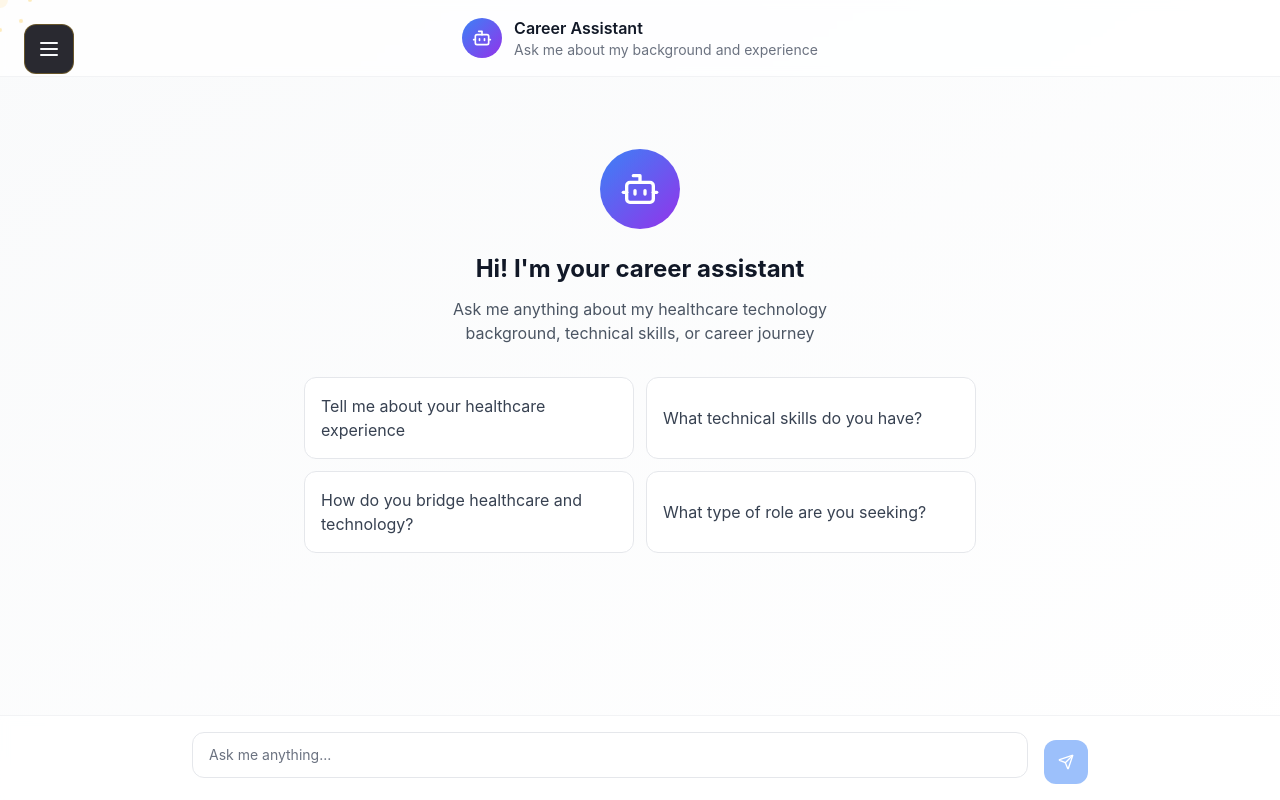
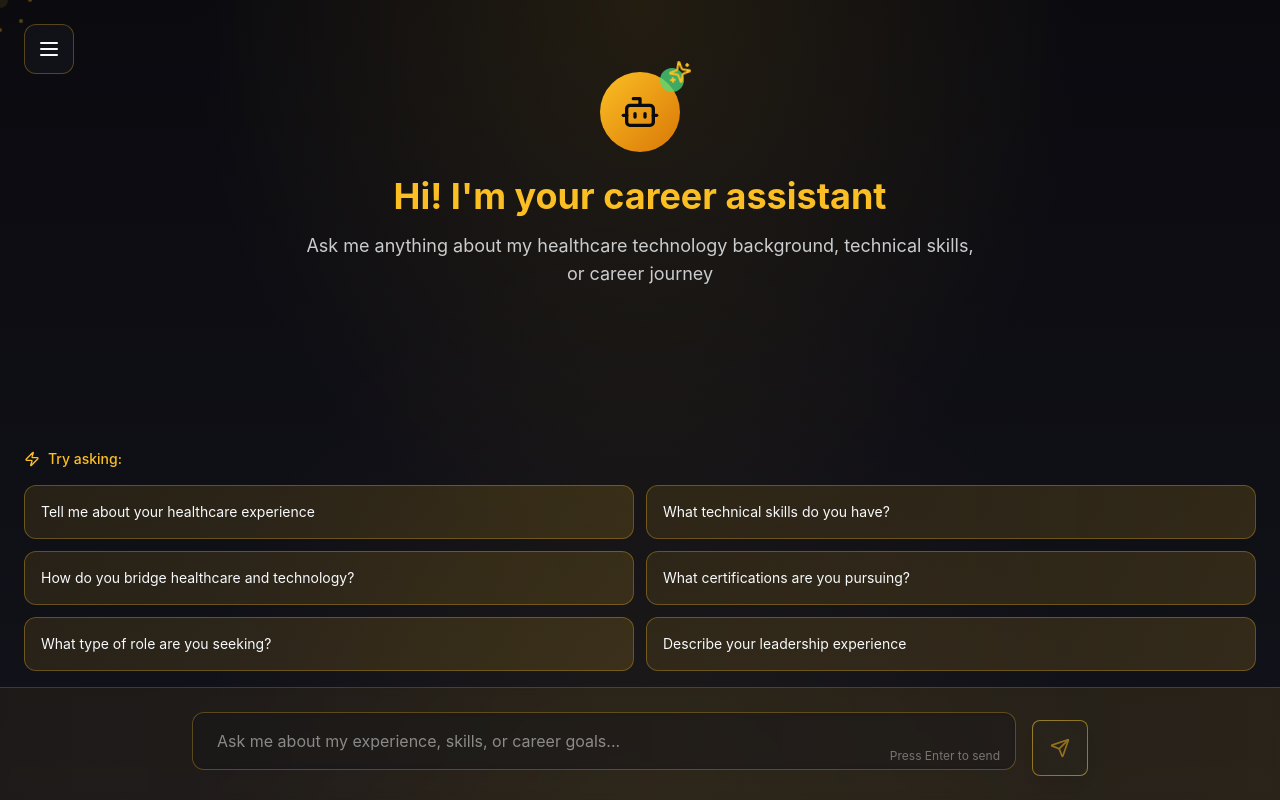
Before and after one commit to ThunderConstellations/ThunderConstellations.io, a React (Vite) app: page /chat in a window 1280 px wide. Built offline with nearby package versions, Linux system fonts and the light colour scheme.

Commit message:
Refactor: Make AI chat the main page
Make the AI chat the main page, removing the floating chat component.

```diff
--- a/src/components/AIChat.tsx
+++ b/src/components/AIChat.tsx
@@ -21,14 +21,7 @@ interface Message {
 }
 
 const AIChat: React.FC<AIChatProps> = ({ isFullscreen = false, onToggleFullscreen, onClose }) => {
-  const [messages, setMessages] = useState<Message[]>([
-    {
-      id: 1,
-      type: 'assistant',
-      content: "Hello! I'm here to discuss my background in healthcare technology and help answer questions about my experience bridging tech and compassionate care. What would you like to know?",
-      timestamp: new Date()
-    }
-  ]);
+  const [messages, setMessages] = useState<Message[]>([]);
   const [inputValue, setInputValue] = useState('');
   const [isTyping, setIsTyping] = useState(false);
   const [showPrompts, setShowPrompts] = useState(true);
@@ -92,8 +85,10 @@ const AIChat: React.FC<AIChatProps> = ({ isFullscreen = false, onToggleFullscree
     setShowPrompts(false);
   };
 
-  // When used as main page content, use full screen styles
-  const containerClasses = isFullscreen && !onClose
+  // When used as main page content (no onClose prop), use full screen layout
+  const isMainPage = !onClose;
+
+  const containerClasses = isMainPage
     ? 'min-h-screen w-full flex flex-col'
     : `${isFullscreen
         ? 'fixed inset-0 z-50'
@@ -111,12 +106,14 @@ const AIChat: React.FC<AIChatProps> = ({ isFullscreen = false, onToggleFullscree
       />
 
       {/* Messages Container */}
-      <div className="flex-1 overflow-y-auto p-6 space-y-6">
+      <div className="flex-1 overflow-y-auto">
+        <div className="max-w-4xl mx-auto p-6">
           <ChatWelcome
-          isFullscreen={isFullscreen}
-          showWelcome={!onClose}
+            isFullscreen={isMainPage}
+            showWelcome={messages.length === 0}
           />
 
+          <div className="space-y-6">
             {messages.map((message, index) => (
               <ChatMessage
                 key={message.id}
@@ -124,14 +121,16 @@ const AIChat: React.FC<AIChatProps> = ({ isFullscreen = false, onToggleFullscree
                 index={index}
               />
             ))}
+          </div>
 
           <TypingIndicator isVisible={isTyping} />
 
           <div ref={messagesEndRef} />
         </div>
+      </div>
 
       <QuickPrompts
-        isVisible={showPrompts && messages.length === 1}
+        isVisible={showPrompts && messages.length === 0}
         onPromptSelect={handlePromptSelect}
       />
 
--- a/src/components/chat/ChatInput.tsx
+++ b/src/components/chat/ChatInput.tsx
@@ -18,7 +18,7 @@ const ChatInput: React.FC<ChatInputProps> = ({
   disabled
 }) => {
   return (
-    <div className="p-6 border-t border-cosmic-gold/20 bg-gradient-to-r from-cosmic-gold/5 to-cosmic-gold/10">
+    <div className="p-6 border-t border-cosmic-gold/20 bg-gradient-to-r from-cosmic-gold/5 to-cosmic-gold/10 backdrop-blur-sm sticky bottom-0">
       <div className="flex gap-4 items-end max-w-4xl mx-auto">
         <div className="flex-1 relative">
           <textarea
--- a/src/components/chat/ChatWelcome.tsx
+++ b/src/components/chat/ChatWelcome.tsx
@@ -8,22 +8,23 @@ interface ChatWelcomeProps {
 }
 
 const ChatWelcome: React.FC<ChatWelcomeProps> = ({ isFullscreen, showWelcome }) => {
-  if (!isFullscreen || !showWelcome) {
+  if (!showWelcome) {
     return null;
   }
 
   return (
-    <div className="text-center py-8 animate-fade-in">
-      <div className="flex justify-center mb-4">
+    <div className="text-center py-12 animate-fade-in">
+      <div className="flex justify-center mb-6">
         <div className="relative">
-          <div className="w-16 h-16 rounded-full bg-gradient-to-br from-cosmic-gold to-cosmic-gold-dark flex items-center justify-center">
-            <Bot className="w-8 h-8 text-cosmic-black" />
+          <div className="w-20 h-20 rounded-full bg-gradient-to-br from-cosmic-gold to-cosmic-gold-dark flex items-center justify-center">
+            <Bot className="w-10 h-10 text-cosmic-black" />
           </div>
-          <Sparkles className="absolute -top-2 -right-2 w-6 h-6 text-cosmic-gold animate-spin" />
+          <div className="absolute -top-1 -right-1 w-6 h-6 bg-green-400 rounded-full animate-pulse border-3 border-cosmic-black" />
+          <Sparkles className="absolute -top-3 -right-3 w-6 h-6 text-cosmic-gold animate-spin" />
         </div>
       </div>
-      <h1 className="text-3xl font-bold text-cosmic-gold mb-2">Career Assistant</h1>
-      <p className="text-cosmic-starlight/80 max-w-2xl mx-auto">
+      <h1 className="text-4xl font-bold text-cosmic-gold mb-4">Hi! I'm your career assistant</h1>
+      <p className="text-cosmic-starlight/80 max-w-2xl mx-auto text-lg mb-8">
         Ask me anything about my healthcare technology background, technical skills, or career journey
       </p>
     </div>
--- a/src/pages/Chat.tsx
+++ b/src/pages/Chat.tsx
@@ -1,200 +1,11 @@
 
-import React, { useState, useRef, useEffect } from 'react';
-import { Send, User, Bot } from 'lucide-react';
-import SmoothLoader from '../components/chat/SmoothLoader';
-
-interface Message {
-  id: number;
-  type: 'user' | 'assistant';
-  content: string;
-  timestamp: Date;
-}
+import React from 'react';
+import AIChat from '../components/AIChat';
 
 const Chat = () => {
-  const [messages, setMessages] = useState<Message[]>([]);
-  const [inputValue, setInputValue] = useState('');
-  const [isTyping, setIsTyping] = useState(false);
-  const [showWelcome, setShowWelcome] = useState(true);
-  const messagesEndRef = useRef<HTMLDivElement>(null);
-
-  const scrollToBottom = () => {
-    messagesEndRef.current?.scrollIntoView({ behavior: 'smooth' });
-  };
-
-  useEffect(() => {
-    scrollToBottom();
-  }, [messages]);
-
-  const handleSendMessage = async () => {
-    if (!inputValue.trim()) return;
-
-    const userMessage: Message = {
-      id: Date.now(),
-      type: 'user',
-      content: inputValue,
-      timestamp: new Date()
-    };
-
-    setMessages(prev => [...prev, userMessage]);
-    setInputValue('');
-    setIsTyping(true);
-    setShowWelcome(false);
-
-    // Enhanced AI responses
-    setTimeout(() => {
-      const responses = [
-        "My healthcare background spans 5+ years in care coordination and mental health support, combined with growing expertise in React, TypeScript, and full-stack development. I've led teams in building technology solutions that directly improved patient outcomes and streamlined clinical workflows.",
-        "I specialize in creating healthcare technology that prioritizes both user experience and clinical effectiveness. My unique perspective comes from understanding both the technical requirements and the real-world healthcare challenges that solutions need to address.",
-        "What distinguishes me is my ability to bridge the gap between technical implementation and healthcare needs. I've worked directly with care teams, understand clinical workflows, and can translate complex healthcare requirements into elegant technical solutions.",
-        "I'm passionate about using technology to make healthcare more accessible and efficient. My experience includes mental health program coordination, care team leadership, and developing solutions that serve both providers and patients effectively.",
-        "I'm actively pursuing certifications in cybersecurity and cloud platforms like Azure, while building on my healthcare foundation. I'm particularly interested in roles that combine my healthcare domain knowledge with growing technical expertise.",
-        "My goal is to contribute to organizations that value both technical innovation and meaningful healthcare impact. I'm open to opportunities in the Chicago area or remote positions, with relocation considered for the right opportunity."
-      ];
-
-      const assistantMessage: Message = {
-        id: Date.now() + 1,
-        type: 'assistant',
-        content: responses[Math.floor(Math.random() * responses.length)],
-        timestamp: new Date()
-      };
-
-      setMessages(prev => [...prev, assistantMessage]);
-      setIsTyping(false);
-    }, 1200 + Math.random() * 800);
-  };
-
-  const handleKeyPress = (e: React.KeyboardEvent) => {
-    if (e.key === 'Enter' && !e.shiftKey) {
-      e.preventDefault();
-      handleSendMessage();
-    }
-  };
-
   return (
-    <div className="min-h-screen bg-gradient-to-br from-gray-50 to-white flex flex-col">
-      {/* Header */}
-      <div className="bg-white/80 backdrop-blur-sm border-b border-gray-200/50 p-4 sticky top-0 z-10">
-        <div className="max-w-4xl mx-auto flex items-center justify-center">
-          <div className="flex items-center gap-3">
-            <div className="w-10 h-10 rounded-full bg-gradient-to-br from-blue-500 to-purple-600 flex items-center justify-center">
-              <Bot className="w-5 h-5 text-white" />
-            </div>
-            <div>
-              <h1 className="font-semibold text-gray-900">Career Assistant</h1>
-              <p className="text-sm text-gray-500">Ask me about my background and experience</p>
-            </div>
-          </div>
-        </div>
-      </div>
-
-      {/* Messages Container */}
-      <div className="flex-1 overflow-y-auto">
-        <div className="max-w-4xl mx-auto p-6">
-          {/* Welcome Message */}
-          {showWelcome && messages.length === 0 && (
-            <div className="text-center py-12 animate-fade-in">
-              <div className="w-20 h-20 rounded-full bg-gradient-to-br from-blue-500 to-purple-600 flex items-center justify-center mx-auto mb-6">
-                <Bot className="w-10 h-10 text-white" />
-              </div>
-              <h2 className="text-2xl font-bold text-gray-900 mb-3">Hi! I'm your career assistant</h2>
-              <p className="text-gray-600 max-w-md mx-auto mb-8">
-                Ask me anything about my healthcare technology background, technical skills, or career journey
-              </p>
-
-              {/* Quick Questions */}
-              <div className="grid grid-cols-1 md:grid-cols-2 gap-3 max-w-2xl mx-auto">
-                {[
-                  "Tell me about your healthcare experience",
-                  "What technical skills do you have?",
-                  "How do you bridge healthcare and technology?",
-                  "What type of role are you seeking?"
-                ].map((question, index) => (
-                  <button
-                    key={index}
-                    onClick={() => setInputValue(question)}
-                    className="p-4 text-left bg-white rounded-xl border border-gray-200 hover:border-blue-300 hover:shadow-sm transition-all duration-200 text-gray-700 hover:text-blue-600"
-                  >
-                    {question}
-                  </button>
-                ))}
-              </div>
-            </div>
-          )}
-
-          {/* Messages */}
-          <div className="space-y-6">
-            {messages.map((message, index) => (
-              <div
-                key={message.id}
-                className={`flex gap-4 ${message.type === 'user' ? 'justify-end' : 'justify-start'} animate-fade-in`}
-                style={{ animationDelay: `${index * 100}ms` }}
-              >
-                {message.type === 'assistant' && (
-                  <div className="w-8 h-8 rounded-full bg-gradient-to-br from-blue-500 to-purple-600 flex items-center justify-center flex-shrink-0 mt-1">
-                    <Bot className="w-4 h-4 text-white" />
-                  </div>
-                )}
-
-                <div className={`
-                  max-w-[80%] rounded-2xl p-4 transition-all duration-300
-                  ${message.type === 'user'
-                    ? 'bg-blue-500 text-white ml-auto'
-                    : 'bg-white border border-gray-200 shadow-sm'
-                  }
-                `}>
-                  <p className="text-sm leading-relaxed">{message.content}</p>
-                  <span className="text-xs opacity-70 mt-2 block">
-                    {message.timestamp.toLocaleTimeString([], {
-                      hour: '2-digit',
-                      minute: '2-digit'
-                    })}
-                  </span>
-                </div>
-
-                {message.type === 'user' && (
-                  <div className="w-8 h-8 rounded-full bg-gray-300 flex items-center justify-center flex-shrink-0 mt-1">
-                    <User className="w-4 h-4 text-gray-600" />
-                  </div>
-                )}
-              </div>
-            ))}
-          </div>
-
-          <SmoothLoader isVisible={isTyping} />
-          <div ref={messagesEndRef} />
-        </div>
-      </div>
-
-      {/* Input Area */}
-      <div className="bg-white/80 backdrop-blur-sm border-t border-gray-200/50 p-4 sticky bottom-0">
-        <div className="max-w-4xl mx-auto">
-          <div className="flex gap-4 items-end">
-            <div className="flex-1 relative">
-              <textarea
-                value={inputValue}
-                onChange={(e) => setInputValue(e.target.value)}
-                onKeyPress={handleKeyPress}
-                placeholder="Ask me anything..."
-                rows={1}
-                className="w-full bg-white border border-gray-200 rounded-xl px-4 py-3
-                         text-gray-900 placeholder-gray-500
-                         focus:outline-none focus:border-blue-400 focus:ring-2 focus:ring-blue-100
-                         transition-all duration-200 resize-none text-sm"
-                style={{ minHeight: '44px', maxHeight: '120px' }}
-              />
-            </div>
-            <button
-              onClick={handleSendMessage}
-              disabled={!inputValue.trim() || isTyping}
-              className="bg-blue-500 hover:bg-blue-600 disabled:opacity-50 disabled:cursor-not-allowed
-                       text-white p-3 rounded-xl transition-all duration-200 hover:scale-105 active:scale-95
-                       disabled:transform-none flex items-center justify-center min-w-[44px] h-[44px]"
-            >
-              <Send className="w-4 h-4" />
-            </button>
-          </div>
-        </div>
-      </div>
+    <div className="cosmic-bg min-h-screen">
+      <AIChat />
     </div>
   );
 };
```
Lines whose indentation alone changed are shown as unchanged.
